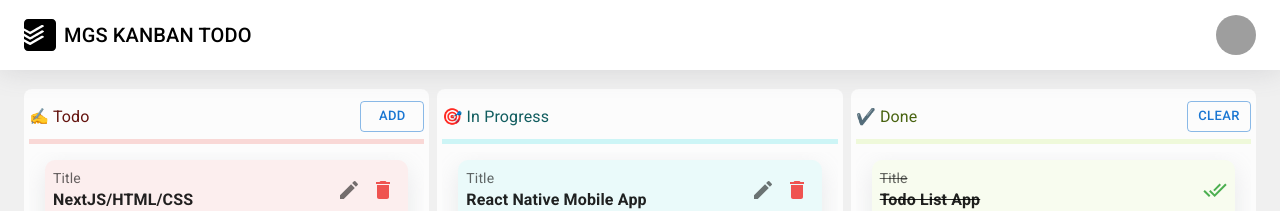
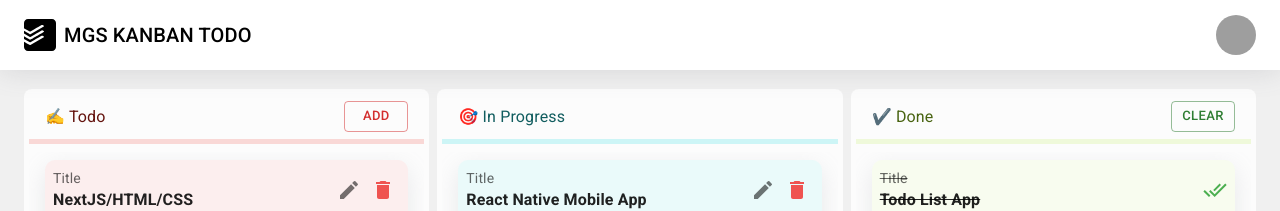
Before and after one commit to usamathpc/Kanban-Todo, a React (Create React App) app: page / in a window 1280 px wide. Shown: the top 211 px of the page. Built offline with nearby package versions, Linux system fonts and the light colour scheme; grey boxes are pictures that could not be loaded.

Commit message:
add empty fallbacks

```diff
--- a/src/components/TodoList.tsx
+++ b/src/components/TodoList.tsx
@@ -1,4 +1,5 @@
 import {
+  Alert,
   Box,
   Button,
   Divider,
@@ -44,7 +45,6 @@ export const TodoList = (props: Props) => {
         sx={{
           bgcolor: "#FCFCFC",
           p: "5px",
-          // height: "100%",
           borderRadius: 2,
           display: "flex",
           flexDirection: "column",
@@ -64,6 +64,8 @@ export const TodoList = (props: Props) => {
           }
                         `}
           mb={1}
+          pl={2}
+          pr={2}
           height="50px"
         >
           <Typography
@@ -84,6 +86,7 @@ export const TodoList = (props: Props) => {
           {props.type === TodoListType.TODO ? (
             <Button
               size="small"
+              color="error"
               variant="outlined"
               onClick={() =>
                 handleOpenAddEditTodoModal(
@@ -102,6 +105,7 @@ export const TodoList = (props: Props) => {
             <Button
               size="small"
               variant="outlined"
+              color="success"
               onClick={handleClearDoneCards}
             >
               Clear
@@ -110,11 +114,12 @@ export const TodoList = (props: Props) => {
         </Box>
         <Scrollbars
           style={{
-            height: matches ? "400px" : "calc(100vh - 160px)",
+            height: matches ? "400px" : "calc(100vh - 181px)",
           }}
         >
           <Box pl={1} pr={1} pb={2}>
-            {props.cards?.map((card, index) => (
+            {!!props.cards?.length ? (
+              props.cards?.map((card, index) => (
                 <Draggable key={card.id} draggableId={card.id} index={index}>
                   {(provided, snapshot) => (
                     <TodoCard
@@ -125,7 +130,16 @@ export const TodoList = (props: Props) => {
                     />
                   )}
                 </Draggable>
-            ))}
+              ))
+            ) : (
+              <Typography component="em" color="textSecondary">
+                {props.type === TodoListType.TODO
+                  ? "No todo cards yet!"
+                  : props.type === TodoListType.IN_PROGRESS
+                  ? "No in progress cards yet!"
+                  : "No done cards yet!"}
+              </Typography>
+            )}
             {props.provided.placeholder}
           </Box>
         </Scrollbars>
```
Lines whose indentation alone changed are shown as unchanged.
